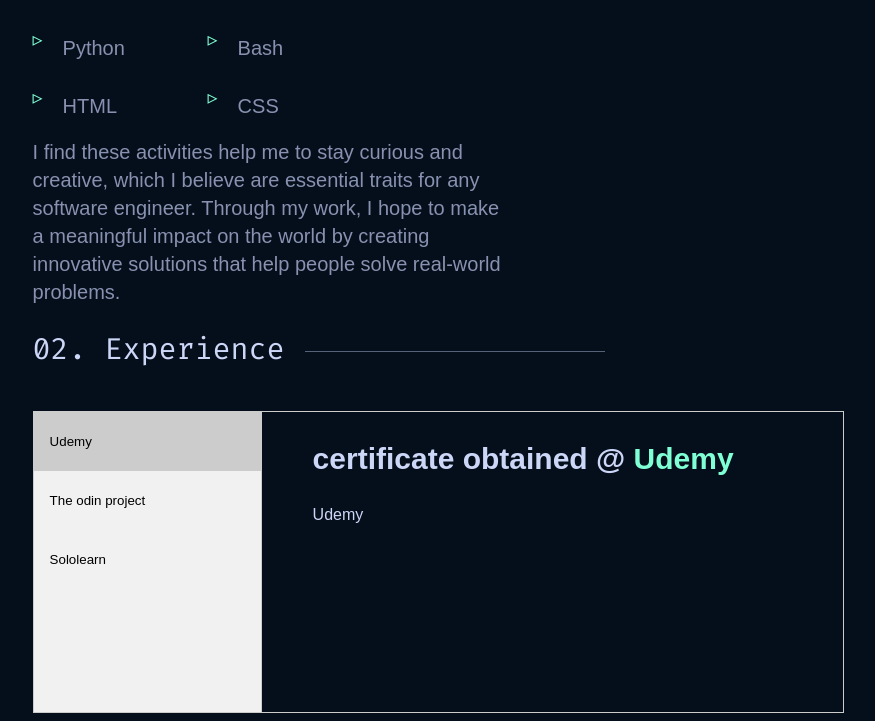
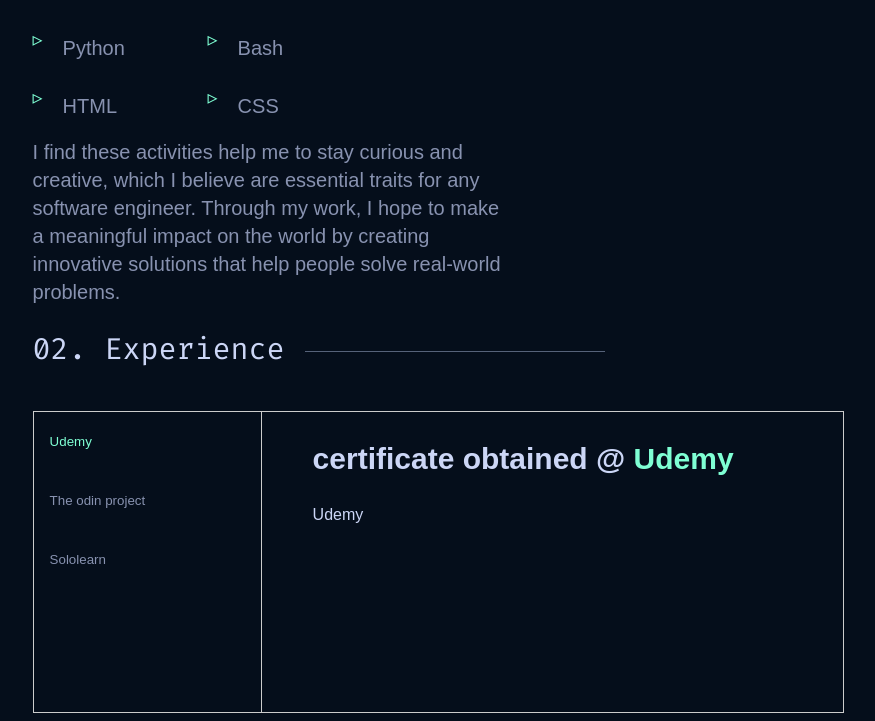
Before and after one commit to MaxBenen/MaxBenen, a plain HTML site: page portfolio.html in a window 1280 px wide. Both pictures are taken after a click on the button "Udemy". Shown: the part 747-1468 px from the top of the page, without its empty margins (165-1040 px from the left). Drawn offline with Linux system fonts and the light colour scheme; a web font is replaced by a local one.

Commit message:
added styling(need more styling)

```diff
--- a/style.css
+++ b/style.css
@@ -290,7 +290,7 @@ body {
 .tab {
   float: left;
   border: 1px solid #ccc;
-  background-color: #f1f1f1;
+  background-color: #050e1b;
   width: 30%;
   height: 300px;
 }
@@ -299,7 +299,7 @@ body {
 .tab button {
   display: block;
   background-color: inherit;
-  color: black;
+  color: rgb(136, 146, 176);
   padding: 22px 16px;
   width: 100%;
   border: none;
@@ -307,6 +307,7 @@ body {
   text-align: left;
   cursor: pointer;
   transition: 0.3s;
+  background-color: #050e1b;
 }
 
 /* Background color of buttons on hover */
@@ -316,7 +317,8 @@ body {
 
 /* Create an active/current "tab button" class */
 .tab button.active {
-  background-color: #ccc;
+  color: aquamarine;
+
 }
 
 /* Style the tab content */
```
